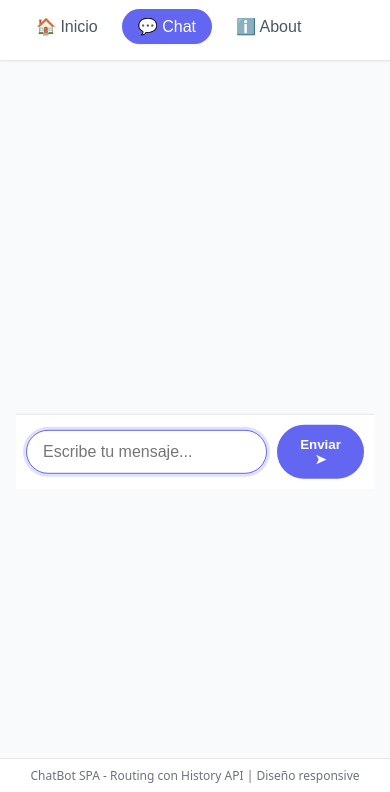
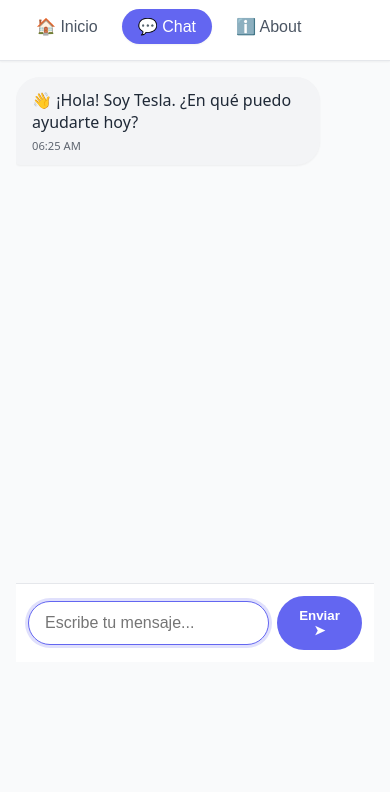
Before and after one commit to Fereiral18/ProyectoM3_LuisFereira, a website with bundled scripts: page index.html in a window 390 px wide. Both pictures are taken after a click on the button "Iniciar conversación →". Shown: the part 52-844 px from the top of the page. Built offline with nearby package versions, Linux system fonts and the light colour scheme.

Commit message:
correccion del responsive para el teclado

```diff
--- a/src/components/chat/chat.js
+++ b/src/components/chat/chat.js
@@ -2,6 +2,8 @@ import { AppState } from "../state/appState.js";
 import { DOM } from "../dom/dom.js";
 import { Render } from "../render/render.js";
 import { Bot } from "../bot/bot.js";
+import { scrollToBottom } from "../utils/scroll.js";
+import { isAtBottom } from "../main.js";
 
 
 export const Chat = {
@@ -33,6 +35,7 @@ export const Chat = {
 
         Render.typingIndicator(false);
         Render.messages();
+        scrollToBottom();
         AppState.isBotTyping = false;
     }, 800 + Math.random() * 400);
 },
--- a/src/components/main.js
+++ b/src/components/main.js
@@ -16,25 +16,12 @@ function initApp() {
         }
     }, 60000);
 }
-function setVh() {
-  document.documentElement.style.setProperty(
-    "--vh",
-    window.innerHeight * 0.01
-  );
+const messagesContainer = document.getElementById("messages-container");
+
+export function scrollToBottom() {
+  messagesContainer.scrollTop = messagesContainer.scrollHeight;
 }
-
-setVh();
-window.addEventListener("resize", setVh);
-
-const chat = document.getElementById("chat-input");
-const chatContainer = document.querySelector(".chat-container");
-
-// cuando el input recibe foco
-chat.addEventListener("focusin", () => {
-  chatContainer.classList.add("input-active");
-});
-
-chat.addEventListener("focusout", () => {
-  chatContainer.classList.remove("input-active");
-});
+export function isAtBottom() {
+  return messagesContainer.scrollHeight - messagesContainer.scrollTop <= messagesContainer.clientHeight + 50;
+}
 initApp();
--- a/src/components/render/render.js
+++ b/src/components/render/render.js
@@ -1,12 +1,20 @@
 import { DOM } from "../dom/dom.js";
 import { AppState } from "../state/appState.js";
 import { formatTime } from "../utils/formatTime.js";
+import { isAtBottom, scrollToBottom } from "../utils/scroll.js";
 
 export const Render = {
     messages() {
     if (!DOM.messagesContainer) return;
 
-        DOM.messagesContainer.innerHTML = '';
+    const container = DOM.messagesContainer;
+
+    // 🚨 1. guardar estado ANTES de tocar el DOM
+    const shouldScroll =
+        container.scrollHeight - container.scrollTop <= container.clientHeight + 100;
+
+    // 🚨 2. render
+    container.innerHTML = '';
 
     AppState.messages.forEach(msg => {
         const messageDiv = document.createElement('div');
@@ -14,17 +22,29 @@ export const Render = {
 
         const bubble = document.createElement('div');
         bubble.className = 'bubble';
-            bubble.innerHTML = `${msg.text} <span class="timestamp">${formatTime(msg.timestamp)}</span>`;
+
+        bubble.innerHTML = `
+            ${msg.text}
+            <span class="timestamp">${formatTime(msg.timestamp)}</span>
+        `;
 
         messageDiv.appendChild(bubble);
-            DOM.messagesContainer.appendChild(messageDiv);
+        container.appendChild(messageDiv);
     });
 
-        DOM.messagesContainer.scrollTop = DOM.messagesContainer.scrollHeight;
+    // 🚨 3. scroll solo si corresponde
+    if (shouldScroll) {
+        requestAnimationFrame(() => {
+            container.scrollTop = container.scrollHeight;
+        });
+    }
 },
+
 
     typingIndicator(show) {
     if (!DOM.messagesContainer) return;
+
+    const container = DOM.messagesContainer;
 
     if (show) {
         if (document.querySelector('.typing-indicator')) return;
@@ -35,7 +55,11 @@ export const Render = {
         typingDiv.innerHTML =
             `<div class="typing-indicator"><span></span><span></span><span></span></div>`;
 
-            DOM.messagesContainer.appendChild(typingDiv);
+        container.appendChild(typingDiv);
+
+        requestAnimationFrame(() => {
+            container.scrollTop = container.scrollHeight;
+        });
     } else {
         document.getElementById('typing-indicator')?.remove();
     }
--- a/src/components/utils/scroll.js
+++ b/src/components/utils/scroll.js
@@ -1,6 +1,12 @@
+import { DOM } from "../dom/dom.js";
+
+export function isAtBottom() {
+    const el = DOM.messagesContainer;
+
+    return el.scrollHeight - el.scrollTop <= el.clientHeight + 80;
+}
+
 export function scrollToBottom() {
-    const container = document.getElementById("messages-container");
-    if (!container) return;
-
-    container.scrollTop = container.scrollHeight;
+    const el = DOM.messagesContainer;
+    el.scrollTop = el.scrollHeight;
 }
--- a/styles.css
+++ b/styles.css
@@ -36,8 +36,8 @@ body {
    height: calc(var(--vh, 1vh) * 100);
 }
 .messages-area {
-  flex: 1;
-  min-height: 0;
+
+ height: 60dvh;
   overflow-y: auto;
   scroll-behavior: smooth;
 }
@@ -109,7 +109,6 @@ body {
 /* MAIN CONTENT (VISTAS) */
 .view-container {
   flex: 1;
-  overflow-y: auto;
   position: relative;
 }
 
@@ -197,13 +196,6 @@ body {
   position: relative;
   height: 100vh;
   overflow: hidden;
-}
-
-
-.messages-area {
-  flex: 1;
-  overflow-y:scroll;
-  min-height: 50dvh;
 }
 
 
@@ -401,8 +393,7 @@ body {
 }
 .chat-container {
   position: relative;
-  height: 100dvh;
-  overflow: hidden;
+
 }
 /* estado activo: sube 30% de la pantalla */
 .input-area {
@@ -411,9 +402,10 @@ body {
 
 /* opcional: para que los mensajes no queden tapados */
 .messages-area {
-  padding-bottom: 80px;
+
   overflow-y: auto;
-  height: 100%;
+  min-height: 0; /* CRÍTICO */
+  padding: 10px;
 }
   .app-header {
     padding: 1rem 2rem;
@@ -462,7 +454,7 @@ body {
   }
 
   .message {
-    max-width: 55%;
+    max-width: 85%;
   }
 
   .nav-btn {
@@ -517,20 +509,33 @@ footer {
 }
 
 @media (max-width: 760px) {
-    /* área de input fija abajo */
+
+    .message{
+        max-width: 85%;
+    }
+.chat-container {
+  display: flex;
+  flex-direction: column;
+  height: 100dvh;
+  overflow: hidden;
+}
+
+/* zona de mensajes ocupa todo el espacio disponible */
+.messages-area {
+
+    overflow-y: auto;
+    display: flex;
+    flex-direction: column;
+}
+
+
+/* INPUT SIEMPRE ABAJO */
 .input-area {
-  position: absolute;
-  bottom: 0;
-  left: 0;
-  width: 100%;
+  flex-shrink: 0;
+  background: white;
+  border-top: 1px solid #e5e7eb;
   display: flex;
-  gap: 10px;
-  padding: 10px;
-  background: white;
-  transition: transform 0.35s ease;
-}
-/* estado activo: sube 30% de la pantalla */
-.chat-container.input-active .input-area {
-  transform: translateY(-30vh);
+  gap: 0.5rem;
+  padding: 0.75rem;
 }
 }
```
Lines whose indentation alone changed are shown as unchanged.
